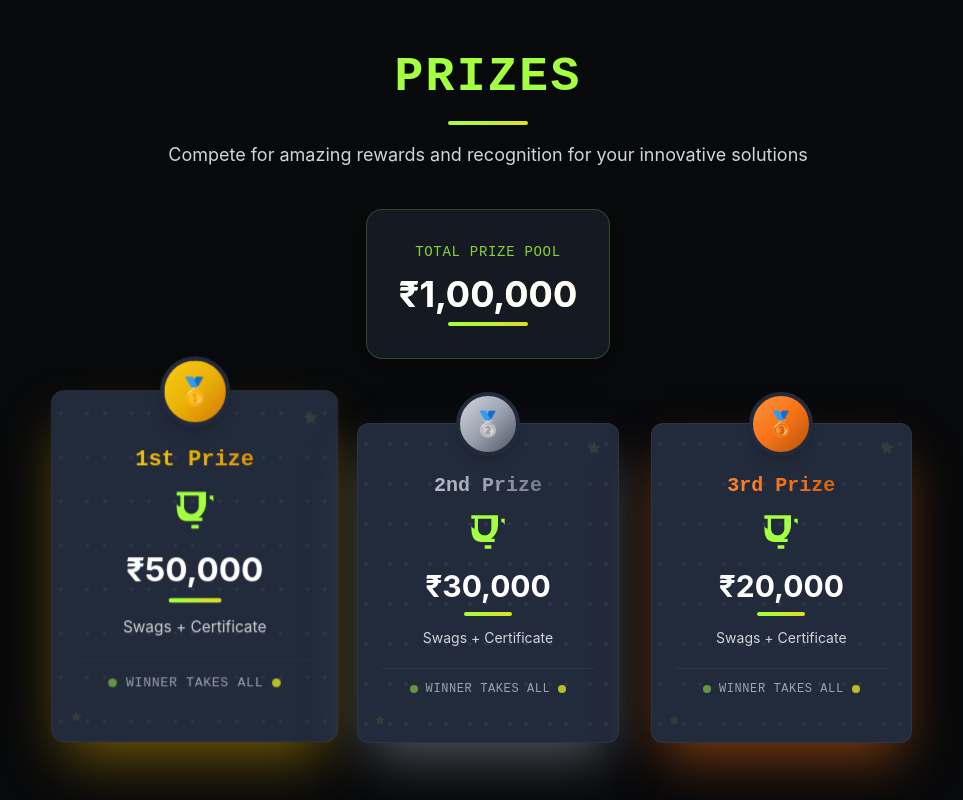
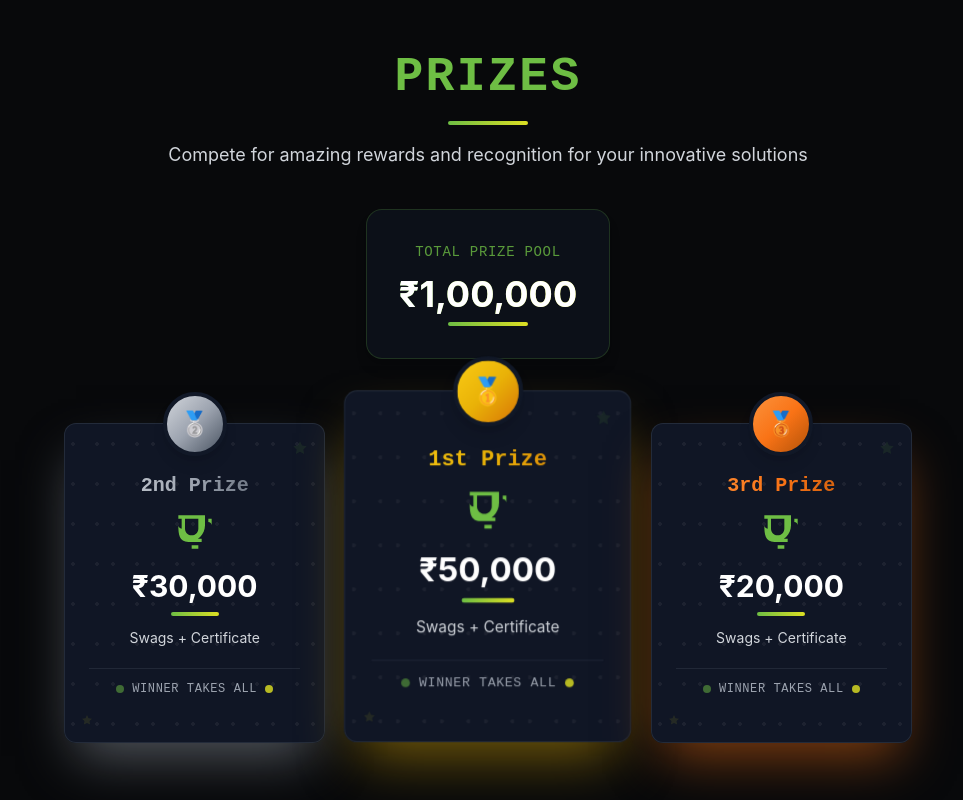
Before and after one commit to Keerthana-B-15/Nexovate-2025, a React (Create React App) app: page / in a window 1280 px wide. Shown: the part 8660-9460 px from the top of the page, without its empty margins (152-1115 px from the left). Built offline with nearby package versions, Linux system fonts and the light colour scheme.

Commit message:
Initial commit for Vercel deployment

```diff
--- a/src/components/Prizes.jsx
+++ b/src/components/Prizes.jsx
@@ -46,7 +46,7 @@ const PrizeCard = ({ prize, index, isCenter }) => (
     <div className={`absolute inset-0 bg-gradient-to-br ${prize.bgGlow} rounded-2xl opacity-0 group-hover:opacity-100 transition-opacity duration-500 blur-xl`}></div>
 
     {/* Main Card */}
-    <div className={`relative bg-accent rounded-xl p-6 border border-gray-700/50 group-hover:border-primary/40 transition-all duration-300 shadow-2xl ${prize.borderGlow} group-hover:shadow-2xl backdrop-blur-sm overflow-visible min-h-[320px]`}>
+    <div className={`relative bg-gray-900/95 rounded-xl p-6 border border-gray-700/50 group-hover:border-[#6ebe44]/40 transition-all duration-300 shadow-2xl ${prize.borderGlow} group-hover:shadow-2xl backdrop-blur-sm overflow-visible min-h-[320px]`}>
 
       {/* Subtle Pattern Background */}
       <div className="absolute inset-0 opacity-5">
@@ -58,14 +58,14 @@ const PrizeCard = ({ prize, index, isCenter }) => (
 
       {/* Top Decoration */}
       <div className="absolute top-0 left-1/2 transform -translate-x-1/2 -translate-y-1/2">
-        <div className={`w-16 h-16 rounded-full bg-gradient-to-br ${prize.gradient} flex items-center justify-center shadow-lg border-4 border-accent`}>
+        <div className={`w-16 h-16 rounded-full bg-gradient-to-br ${prize.gradient} flex items-center justify-center shadow-lg border-4 border-gray-900`}>
           <span className="text-2xl">{prize.position}</span>
         </div>
       </div>
 
       {/* Floating Stars */}
       <div className="absolute top-4 right-4 opacity-20 group-hover:opacity-40 transition-opacity duration-300">
-        <Star className="w-4 h-4 text-primary animate-pulse" />
+        <Star className="w-4 h-4 text-[#6ebe44] animate-pulse" />
       </div>
       <div className="absolute bottom-4 left-4 opacity-20 group-hover:opacity-40 transition-opacity duration-300">
         <Star className="w-3 h-3 text-[#dddf23] animate-pulse" style={{animationDelay: '0.5s'}} />
@@ -79,15 +79,15 @@ const PrizeCard = ({ prize, index, isCenter }) => (
 
         {/* Trophy Icon */}
         <div className="mb-4 flex justify-center">
-          <Trophy className={`w-10 h-10 text-primary group-hover:text-[#dddf23] transition-colors duration-300 group-hover:scale-110 group-hover:rotate-12`} />
+          <Trophy className={`w-10 h-10 text-[#6ebe44] group-hover:text-[#dddf23] transition-colors duration-300 group-hover:scale-110 group-hover:rotate-12`} />
         </div>
 
         {/* Prize Amount */}
         <div className="mb-3">
-          <div className="text-3xl font-bold text-white mb-2 group-hover:text-primary transition-colors duration-300">
+          <div className="text-3xl font-bold text-white mb-2 group-hover:text-[#6ebe44] transition-colors duration-300">
             {prize.amount}
           </div>
-          <div className="w-12 h-1 bg-gradient-to-r from-primary to-[#dddf23] rounded-full mx-auto"></div>
+          <div className="w-12 h-1 bg-gradient-to-r from-[#6ebe44] to-[#dddf23] rounded-full mx-auto"></div>
         </div>
 
         {/* Extras */}
@@ -100,7 +100,7 @@ const PrizeCard = ({ prize, index, isCenter }) => (
         {/* Bottom Accent */}
         <div className="mt-5 pt-3 border-t border-gray-600/30">
           <div className="flex items-center justify-center gap-2 text-xs text-gray-400 uppercase tracking-wider font-mono">
-            <div className="w-2 h-2 rounded-full bg-primary animate-pulse"></div>
+            <div className="w-2 h-2 rounded-full bg-[#6ebe44] animate-pulse"></div>
             <span>Winner Takes All</span>
             <div className="w-2 h-2 rounded-full bg-[#dddf23] animate-pulse" style={{animationDelay: '0.5s'}}></div>
           </div>
@@ -113,35 +113,39 @@ const PrizeCard = ({ prize, index, isCenter }) => (
   </div>
 );
 
-const Prizes = () => (
+const Prizes = () => {
+  // Reorder prizes: 2nd, 1st, 3rd
+  const orderedPrizes = [prizes[1], prizes[0], prizes[2]];
+
+  return (
     <section id="prizes" className="py-20 px-6 max-w-4xl mx-auto">
       {/* Enhanced Header */}
       <div className="text-center mb-16">
         <div className="inline-block relative">
-        <h2 className="text-4xl md:text-5xl font-bold mb-4 text-primary font-mono tracking-wider">
+          <h2 className="text-4xl md:text-5xl font-bold mb-4 text-[#6ebe44] font-mono tracking-wider">
             PRIZES
           </h2>
-        <div className="absolute -bottom-2 left-1/2 transform -translate-x-1/2 w-20 h-1 bg-gradient-to-r from-primary to-[#dddf23] rounded-full"></div>
+          <div className="absolute -bottom-2 left-1/2 transform -translate-x-1/2 w-20 h-1 bg-gradient-to-r from-[#6ebe44] to-[#dddf23] rounded-full"></div>
         </div>
         <p className="text-gray-300 mt-6 text-lg max-w-2xl mx-auto">
           Compete for amazing rewards and recognition for your innovative solutions
         </p>
         {/* Prize Pool Total - Made bigger */}
-      <div className="mt-10 p-8 bg-accent/50 rounded-2xl border border-primary/20 inline-block hover:border-primary/40 transition-all duration-300 hover:scale-105 shadow-lg hover:shadow-xl">
-        <div className="text-primary font-mono text-sm uppercase tracking-wider mb-3 opacity-80">Total Prize Pool</div>
+        <div className="mt-10 p-8 bg-gray-900/50 rounded-2xl border border-[#6ebe44]/20 inline-block hover:border-[#6ebe44]/40 transition-all duration-300 hover:scale-105 shadow-lg hover:shadow-xl">
+          <div className="text-[#6ebe44] font-mono text-sm uppercase tracking-wider mb-3 opacity-80">Total Prize Pool</div>
           <div className="text-4xl font-bold text-white mb-2 bg-gradient-to-r from-[#6ebe44] to-[#dddf23] bg-clip-text text-transparent">₹1,00,000</div>
-        <div className="w-20 h-1 bg-gradient-to-r from-primary to-[#dddf23] rounded-full mx-auto"></div>
+          <div className="w-20 h-1 bg-gradient-to-r from-[#6ebe44] to-[#dddf23] rounded-full mx-auto"></div>
         </div>
       </div>
 
       {/* Prizes Grid */}
       <div className="grid md:grid-cols-3 gap-8 items-stretch">
-      {prizes.map((prize, index) => (
+        {orderedPrizes.map((prize, index) => (
           <PrizeCard
-          key={index}
+            key={prize.title}
             prize={prize}
             index={index}
-          isCenter={index === 0} // Make 1st prize the center highlight
+            isCenter={index === 1} // Make the middle card (1st prize) the center highlight
           />
         ))}
       </div>
@@ -149,14 +153,13 @@ const Prizes = () => (
       {/* Bottom Section */}
       <div className="text-center mt-16">
         <div className="inline-flex items-center space-x-4 text-gray-400 text-sm">
-        <div className="w-8 h-px bg-gradient-to-r from-transparent to-primary"></div>
+          <div className="w-8 h-px bg-gradient-to-r from-transparent to-[#6ebe44]"></div>
           <span className="font-mono tracking-wider text-xs uppercase">May the best team win!</span>
           <div className="w-8 h-px bg-gradient-to-l from-transparent to-[#dddf23]"></div>
         </div>
-
-
       </div>
     </section>
   );
+};
 
 export default Prizes;
```
Lines whose indentation alone changed are shown as unchanged.
